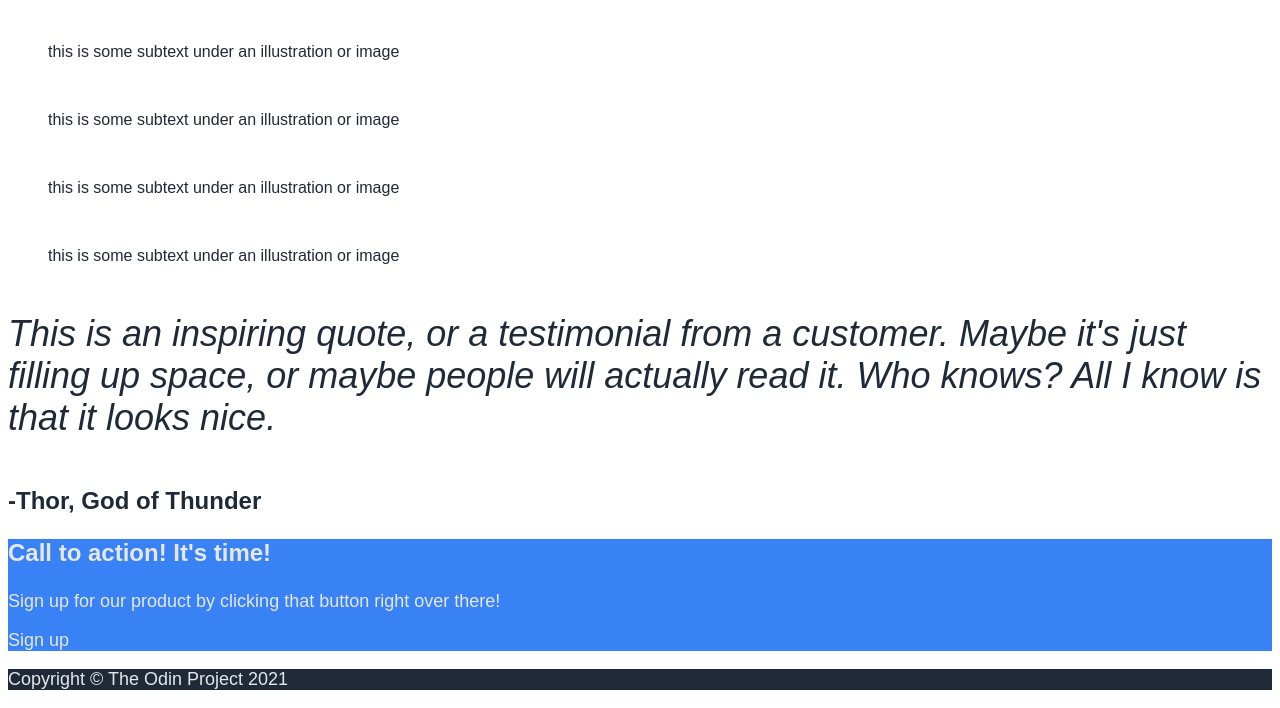
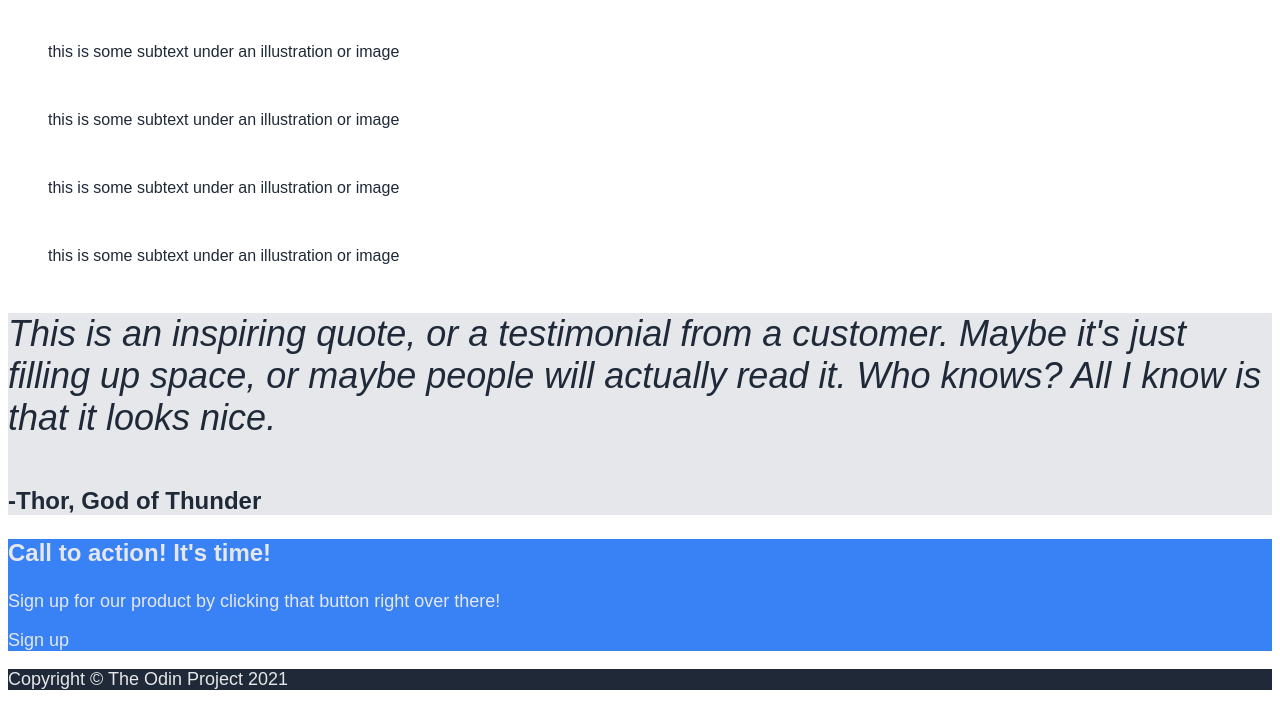
Before and after one commit to floofycato/Dummy-Website, a plain HTML site: page index.html in a window 1280 px wide. Shown: the part 353-1061 px from the top of the page. Drawn offline with Linux system fonts and the light colour scheme.

```diff
--- a/style.css
+++ b/style.css
@@ -53,12 +53,14 @@ h2 {
     font-weight: 900;
 }
 
-.quote h4 {
+.quote-box {
+    background-color: #E5E7EB;
+}
+.quote-box h4 {
     font-size: 36px;
     font-style: italic;
     font-weight: 50;
 }
-
 
 
 /* layout */
```
